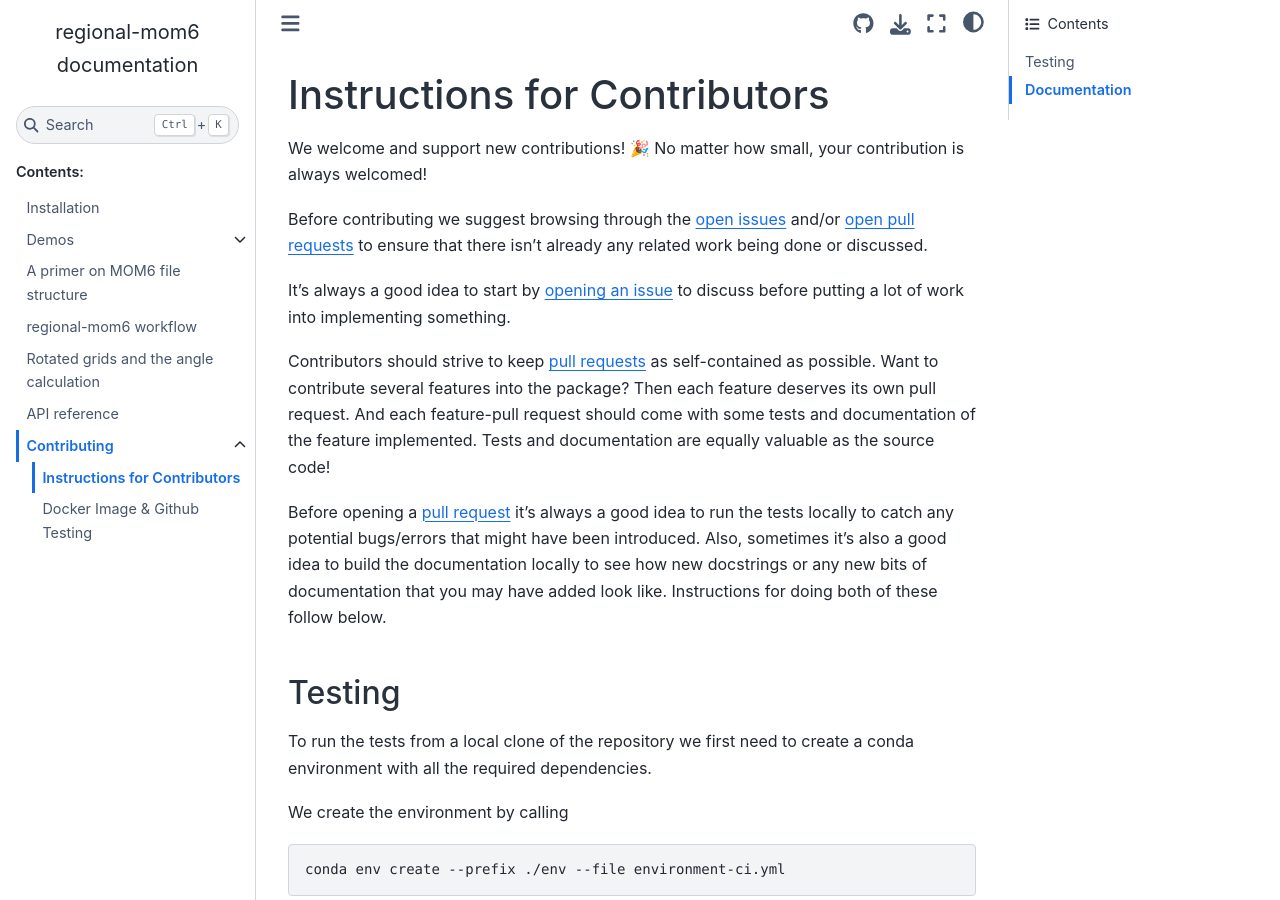
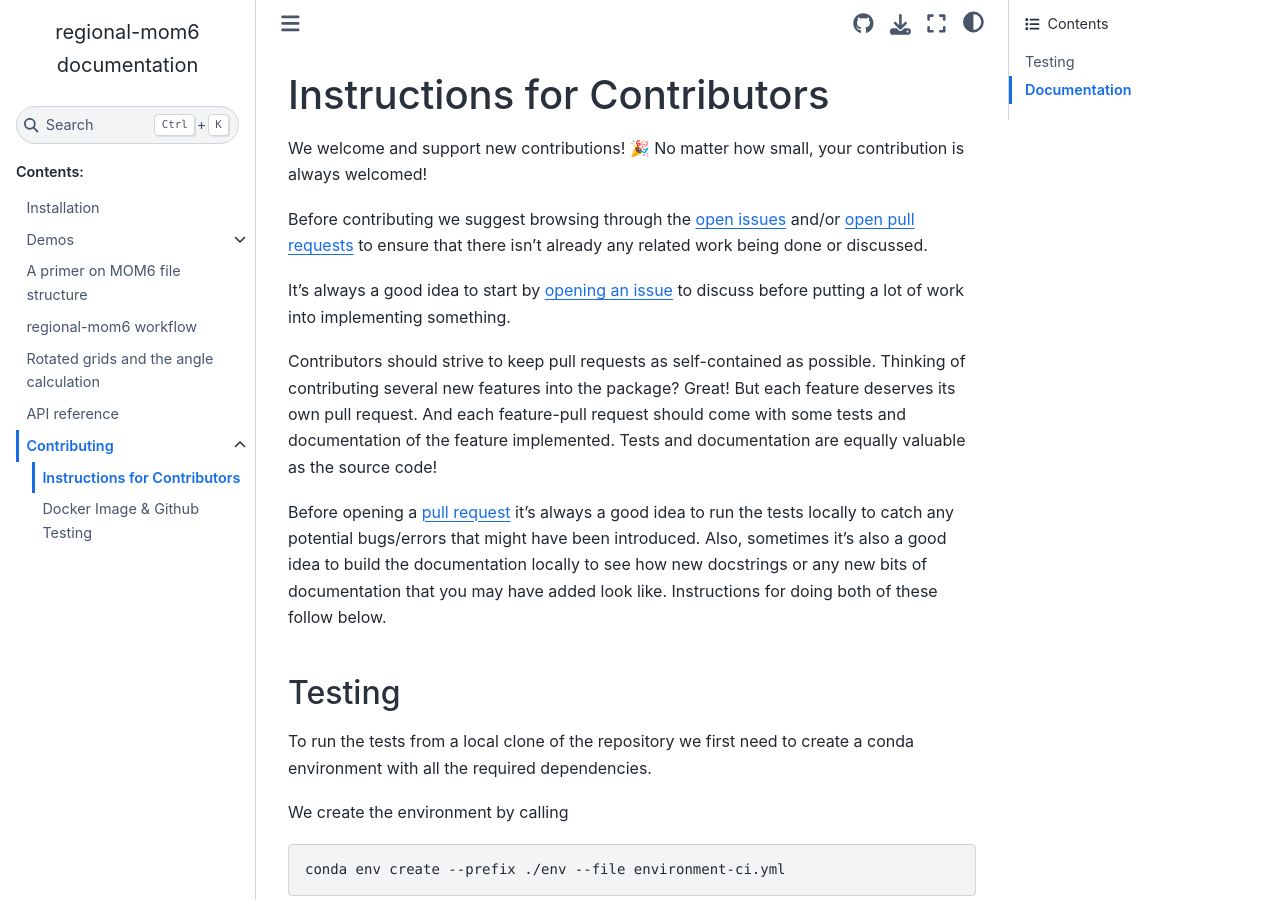
Before and after one commit to COSIMA/regional-mom6, a Sphinx documentation site: the page built from docs/contributing/contributing.md, in a window 1280 px wide and 900 px high. Built offline with Sphinx 7.4.7 and the Sphinx Book theme 1.1.4, drawn with Linux system fonts in a browser that asks for light colours; pages that are not in the unit, such as notebooks, are missing from menus.

Commit message:
some rephrasing

```diff
--- a/docs/contributing/contributing.md
+++ b/docs/contributing/contributing.md
@@ -8,11 +8,10 @@ to ensure that there isn't already any related work being done or discussed.
 
 It's always a good idea to start by [opening an issue](https://github.com/COSIMA/regional-mom6/issues/new) to discuss before putting a lot of work into implementing something.
 
-Contributors should strive to keep [pull requests](https://github.com/COSIMA/regional-mom6/pulls)
-as self-contained as possible. Want to contribute several features into the package? Then each
-feature deserves its own pull request. And each feature-pull request should come with some tests
-and documentation of the feature implemented. Tests and documentation are equally valuable as
-the source code!
+Contributors should strive to keep pull requests as self-contained as possible. Thinking of
+contributing several new features into the package? Great! But each feature deserves its
+own pull request. And each feature-pull request should come with some tests and documentation
+of the feature implemented. Tests and documentation are equally valuable as the source code!
 
 Before opening a [pull request](https://github.com/COSIMA/regional-mom6/pulls) it's always a
 good idea to run the tests locally to catch any potential bugs/errors that might have been
```
